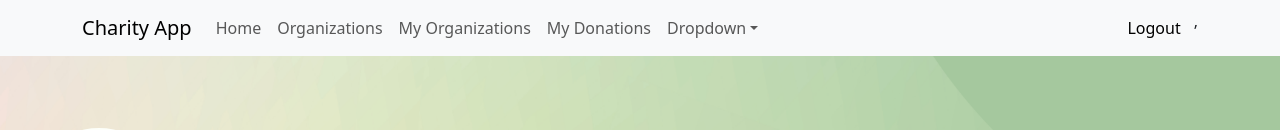
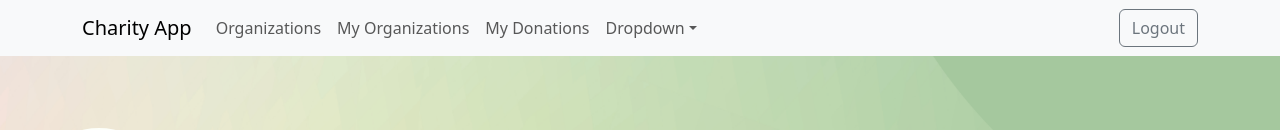
Before and after one commit to rebeccaariss/charity-registry, a React (Create React App) app in the folder react-front-end/: page /profile/1 in a window 1280 px wide. Shown: the top 130 px of the page. Built offline with nearby package versions, Linux system fonts and the light colour scheme; no server answers.

Commit message:
Adjust NavBar

```diff
--- a/react-front-end/src/components/NavBar.jsx
+++ b/react-front-end/src/components/NavBar.jsx
@@ -14,8 +14,7 @@ function NavBar() {
         <Navbar.Toggle aria-controls="basic-navbar-nav" />
         <Navbar.Collapse id="basic-navbar-nav">
           <Nav className="me-auto">
-            <Nav.Link href="/">Home</Nav.Link>
-            <Nav.Link href="/">Organizations</Nav.Link>
+            <Nav.Link href="/organizations">Organizations</Nav.Link>
             <Nav.Link href="api/projects/followed-projects">
               My Organizations
             </Nav.Link>
@@ -33,10 +32,9 @@ function NavBar() {
             </NavDropdown>
           </Nav>
           <div className="d-flex">
-            <Button variant="light" className="ms-auto">
+            <Button variant="outline-secondary" className="ms-auto">
               Logout
             </Button>{" "}
-            ,
           </div>
         </Navbar.Collapse>
       </Container>
```
